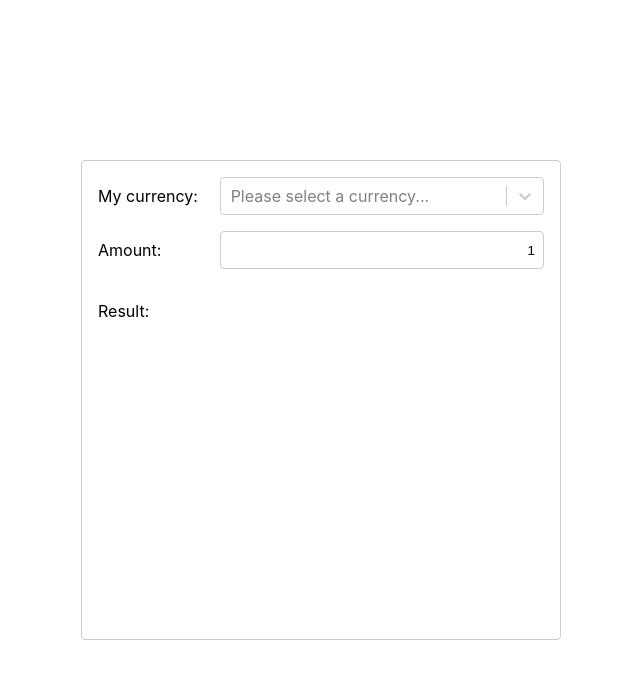
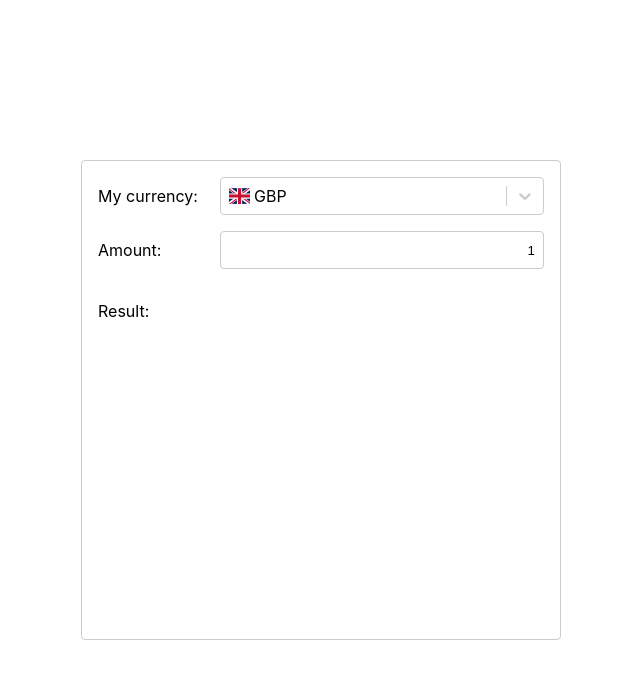
Before and after one commit to euan-gwd/currency-convertor, a React (Create React App) app: page / in a window 1280 px wide. Shown: the top 678 px of the page, without its empty margins (319-959 px from the left). Built offline with nearby package versions, Linux system fonts and the light colour scheme.

Commit message:
Add initial state

```diff
--- a/src/components/App.tsx
+++ b/src/components/App.tsx
@@ -5,10 +5,13 @@ import Result from './Result/Result'
 import './App.css'
 
 function App() {
+  const [defaultCurrency, setDefaultCurrency] = React.useState({ value: 'GBP', label: 'GBP', icon: 'gb' })
+  const [amount, setAmount] = React.useState(1)
+  const [results, setResults] = React.useState([])
   return (
     <div className="app">
       <div className="container">
-        <CurrencySelect />
+        <CurrencySelect currency={defaultCurrency} handleOnChange={setDefaultCurrency} />
         <CurrencyAmount />
         <Result />
       </div>
--- a/src/components/CurrencySelect/CurrencySelect.tsx
+++ b/src/components/CurrencySelect/CurrencySelect.tsx
@@ -5,6 +5,9 @@ import './currencyselectstyle.css'
 
 const { Option } = components
 const options = [
+  { value: 'EUR', label: 'EUR', icon: 'eu' },
+  { value: 'GBP', label: 'GBP', icon: 'gb' },
+  { value: 'USD', label: 'USD', icon: 'us' },
   { value: 'CAD', label: 'CAD', icon: 'ca' },
   { value: 'HKD', label: 'HKD', icon: 'hk' },
   { value: 'ISK', label: 'ISK', icon: 'is' },
@@ -30,13 +33,11 @@ const options = [
   { value: 'CNY', label: 'CNY', icon: 'cn' },
   { value: 'NOK', label: 'NOK', icon: 'no' },
   { value: 'NZD', label: 'NZD', icon: 'nz' },
-  { value: 'ZAR', label: 'ZAR', icon: 'za' },
-  { value: 'USD', label: 'USD', icon: 'us' },
   { value: 'MXN', label: 'MXN', icon: 'mx' },
   { value: 'ILS', label: 'ILS', icon: 'il' },
-  { value: 'GBP', label: 'GBP', icon: 'gb' },
   { value: 'KRW', label: 'KRW', icon: 'kr' },
   { value: 'MYR', label: 'MYR', icon: 'my' },
+  { value: 'ZAR', label: 'ZAR', icon: 'za' },
 ]
 
 const CustomSelectOption = (props) => (
@@ -53,7 +54,7 @@ const CustomSelectValue = (props) => (
   </div>
 )
 
-export default function CurrencySelect() {
+export default function CurrencySelect(props) {
   return (
     <div className="currency-select-container">
       <label htmlFor="baseCurrency" className="currency-select-label">{`My currency:`}</label>
@@ -63,6 +64,8 @@ export default function CurrencySelect() {
         options={options}
         components={{ Option: CustomSelectOption, SingleValue: CustomSelectValue }}
         className="currency-select"
+        value={props.currency}
+        onChange={props.handleOnChange}
       />
     </div>
   )
```
